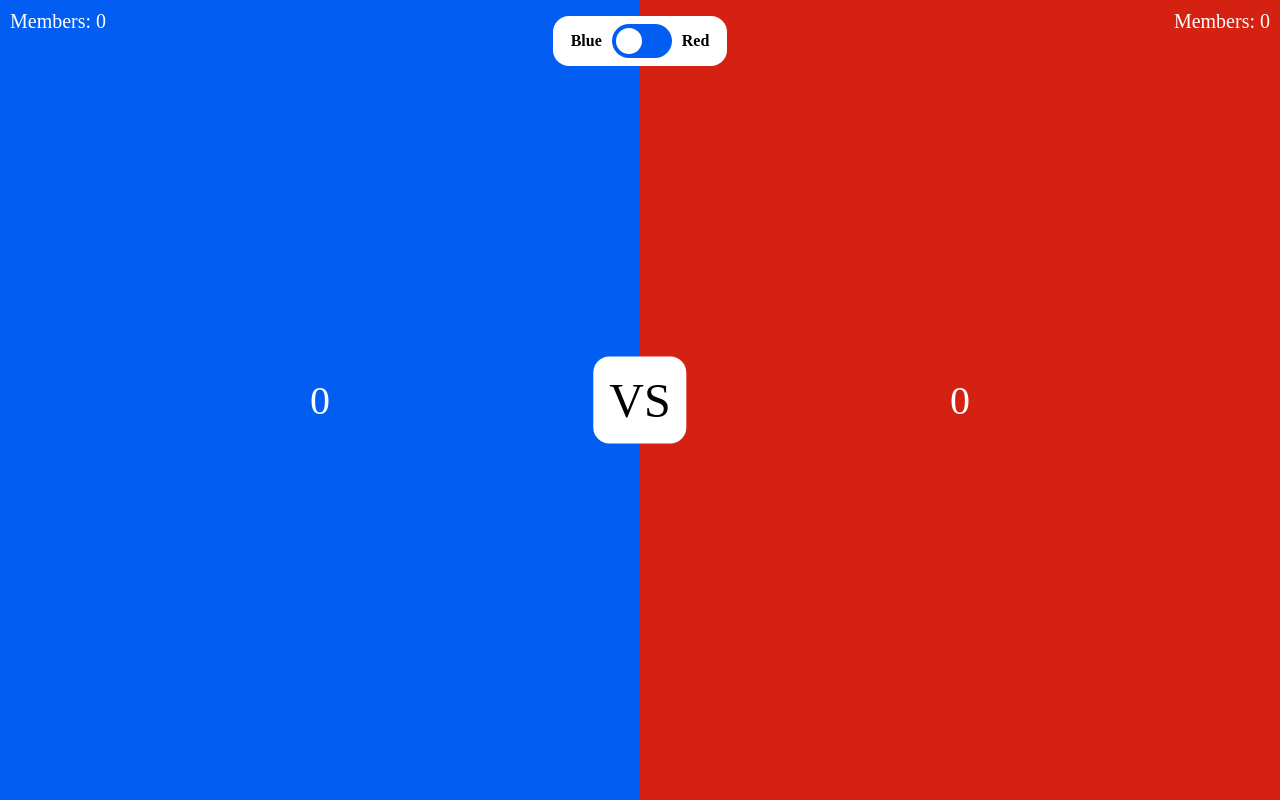
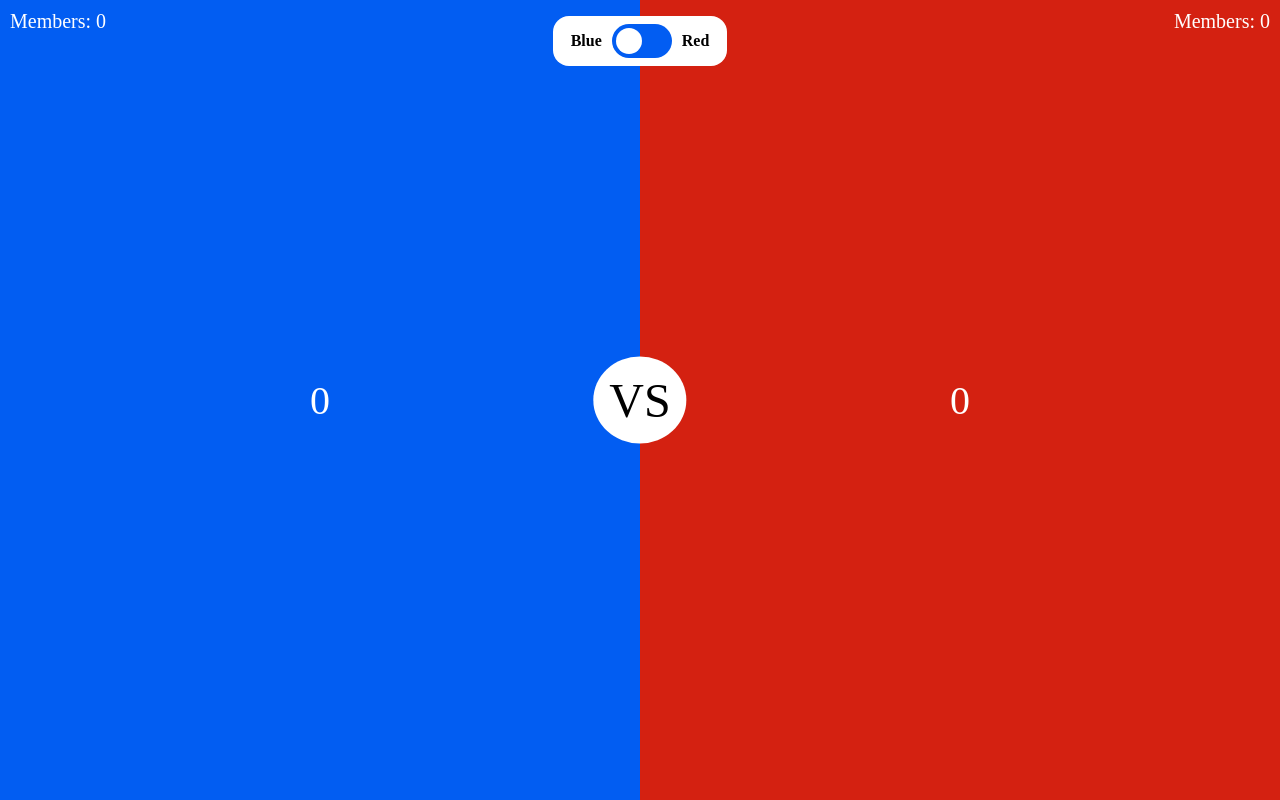
Before and after one commit to EstebanQui/Blue-vs-Red, a plain HTML site: page front/index.html in a window 1280 px wide. Drawn offline with nearby package versions, Linux system fonts and the light colour scheme; no server answers; a web font is replaced by a local one.

Commit message:
Update front

```diff
--- a/front/styles/style.css
+++ b/front/styles/style.css
@@ -44,7 +44,7 @@ body {
     top: 50%;
     transform: translate(-50%, -50%);
     z-index: 10;
-    border-radius: 1rem;
+    border-radius: 100%;
     font-size: 3em;
     padding: 1rem;
 }
```
